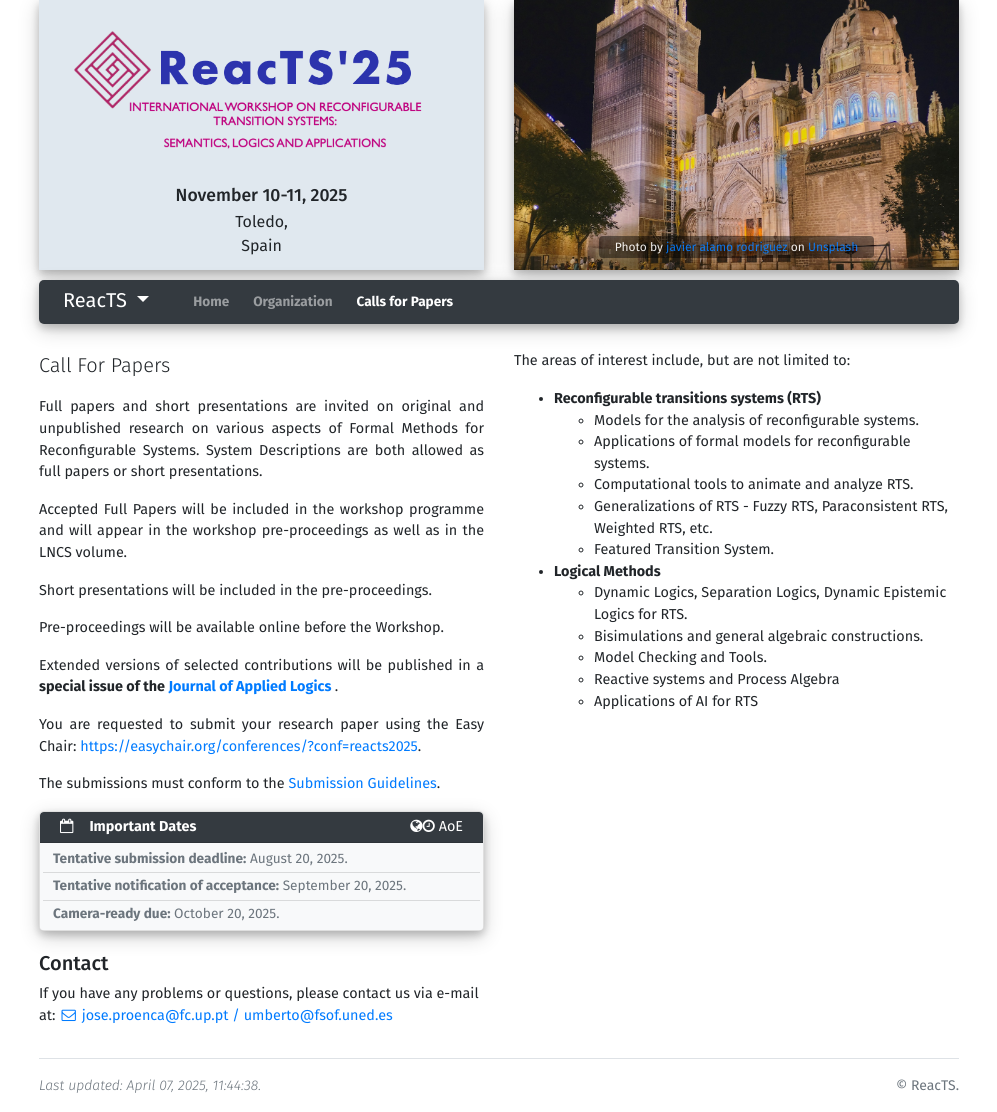
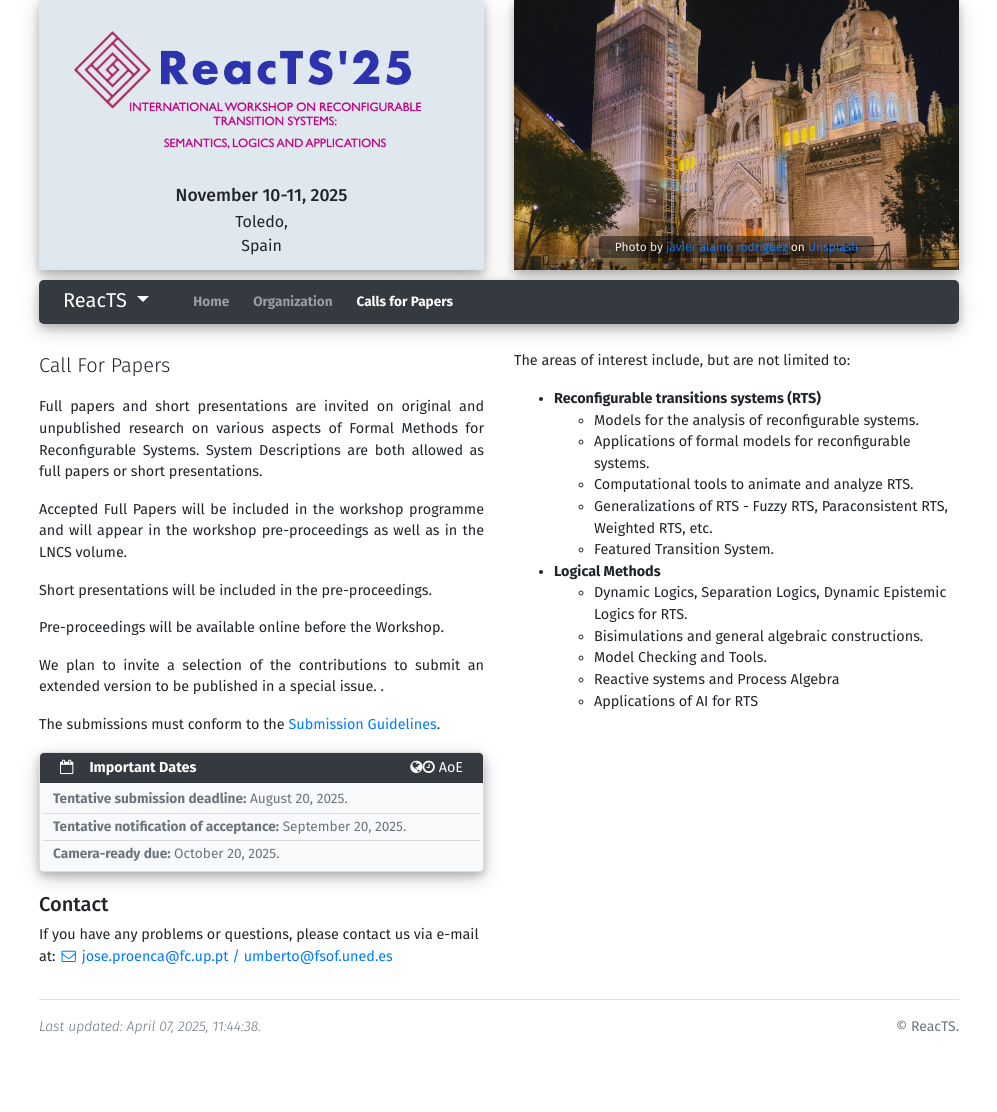
Before and after one commit to reacts-workshop/2025, a Jekyll site: the page built from cfp.html, in a window 1280 px wide. Shown: the whole page, without its empty margins (141-1138 px from the left). Built offline with Jekyll 4.4.1, drawn with Linux system fonts in a browser that asks for light colours; after the commit the page ends 1053 px from its top, so only the background shows below that.

Commit message:
hiding some older information

```diff
--- a/_data/cfp.yml
+++ b/_data/cfp.yml
@@ -11,9 +11,9 @@ description: >
 
   <p> Pre-proceedings will be available online before the Workshop. </p>
 
+  We plan to invite a selection of the contributions to submit an extended version to be published in a special issue.
 
-  Extended versions of selected contributions will be published in a <b>special issue of the <a href=https://www.collegepublications.co.uk/ifcolog/> Journal of Applied Logics</a> </b>
-
+# Extended versions of selected contributions will be published in a <b>special issue of the <a href=https://www.collegepublications.co.uk/ifcolog/> Journal of Applied Logics</a> </b>
 
 
 areas:
--- a/cfp.html
+++ b/cfp.html
@@ -11,8 +11,8 @@ slide_id: 2
             <p>{{site.data.cfp.description}}.</p>
 
             <p>
-                You are requested to submit your research paper using the {{site.data.submission.portal}}:
-                <a href="{{site.data.submission.url}}">{{site.data.submission.url}}</a>.
+                <!-- You are requested to submit your research paper using the {{site.data.submission.portal}}:
+                <a href="{{site.data.submission.url}}">{{site.data.submission.url}}</a>. -->
             </p>
             <p>
                 The submissions must conform to the <a href="{{site.data.cfp.submission}}">Submission Guidelines</a>.
```
